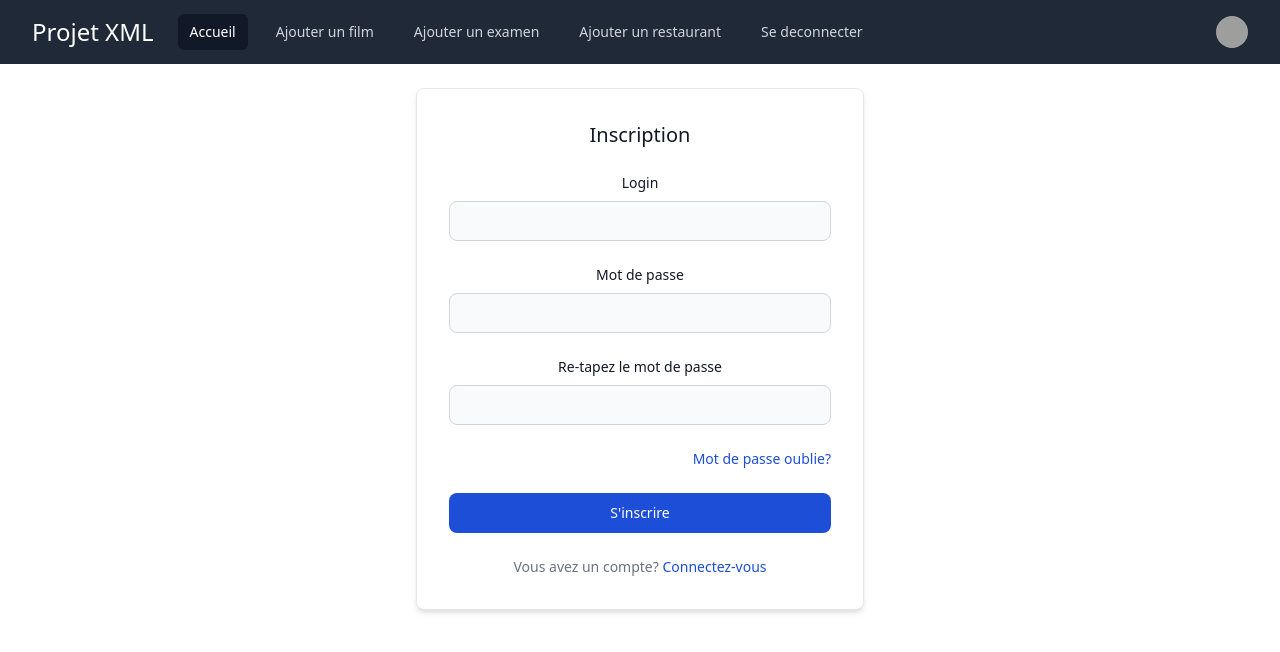
After one commit to thediaf/projet-xml, a PHP site: template View/signup.php in a window 1280 px wide. The commit adds this page. Shown: the top 652 px of the page. Run offline with PHP 8.4, Linux system fonts and the light colour scheme; the template is opened without the code that fills it, so the values that code supplies are empty; the visitor is signed in with stand-in values (Sample User, id 1); grey boxes are pictures that could not be loaded.

Commit message:
feat: sign up

```diff
--- /dev/null
+++ b/View/signup.php
@@ -0,0 +1,32 @@
+<?php ob_start() ?>
+
+<div class="mx-auto my-6 p-4 max-w-md bg-white rounded-lg border border-gray-200 shadow-md sm:p-6 lg:p-8 dark:bg-gray-800 dark:border-gray-700">
+    <form class="space-y-6" action="../index.php?action=signup" method="post">
+        <h5 class="text-xl font-medium text-gray-900 dark:text-white">Inscription</h5>
+        <div>
+            <label for="login" class="block mb-2 text-sm font-medium text-gray-900 dark:text-gray-300">Login</label>
+            <input type="text" name="login" id="login" class="bg-gray-50 border border-gray-300 text-gray-900 text-sm rounded-lg p-4 w-full h-10"  required="">
+        </div>
+        <div>
+            <label for="password" class="block mb-2 text-sm font-medium text-gray-900 dark:text-gray-300">Mot de passe</label>
+            <input type="password" name="password" id="password" class="bg-gray-50 border border-gray-300 text-gray-900 text-sm rounded-lg p-4 w-full h-10" required="">
+        </div>
+        <div>
+            <label for="password_retype" class="block mb-2 text-sm font-medium text-gray-900 dark:text-gray-300">Re-tapez le mot de passe</label>
+            <input type="password" name="password_retype" id="password_retype" class="bg-gray-50 border border-gray-300 text-gray-900 text-sm rounded-lg p-4 w-full h-10" required="">
+        </div>
+        <div class="flex items-start">
+
+            <a href="/" class="ml-auto text-sm text-blue-700 hover:underline dark:text-blue-500">Mot de passe oublie?</a>
+        </div>
+        <button type="submit" class="w-full h-10 text-white bg-blue-700 hover:bg-blue-800  font-medium rounded-lg text-sm px-5 py-2.5 text-center">
+            S'inscrire
+        </button>
+        <div class="text-sm font-medium text-gray-500 dark:text-gray-300">
+            Vous avez un compte? <a href="../index.php?action=login" class="text-blue-700 hover:underline dark:text-blue-500">Connectez-vous</a>
+        </div>
+    </form>
+</div>
+
+<?php $content = ob_get_clean(); ?>
+<?php require('View/template.php'); ?>
--- a/index.php
+++ b/index.php
@@ -11,6 +11,11 @@
             {
                 $userController->login();
             }
+            elseif ($_GET['action'] == "signup")
+            {
+
+                $userController->signup();
+            }
         }
         else{
             $userController->home();
```
Also changed, not shown: Controller/UserController.php (+30 -0 lines), Model/UserModel.php (+10 -0 lines).
